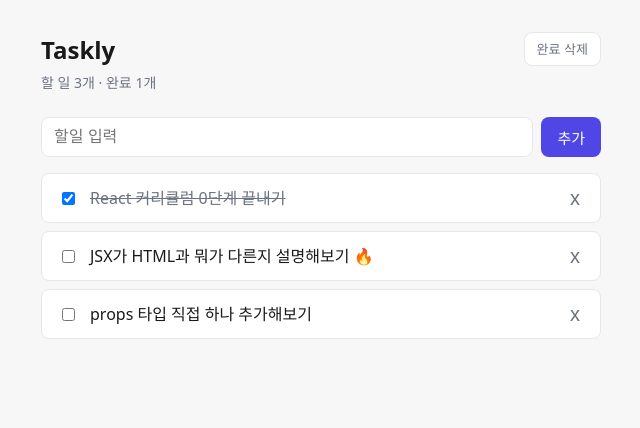
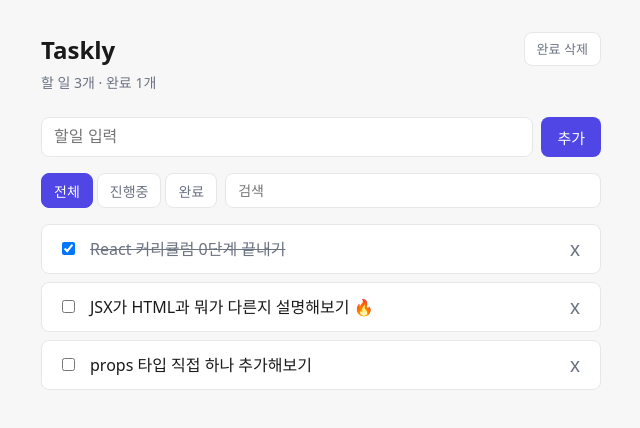
Before and after one commit to kmkimhr/simple-react, a React (Vite) app: page / in a window 1280 px wide. Shown: the top 428 px of the page, without its empty margins (319-959 px from the left). Built offline with nearby package versions, Linux system fonts and the light colour scheme.

Commit message:
feat: 필터링 추가

```diff
--- a/src/App.tsx
+++ b/src/App.tsx
@@ -1,7 +1,8 @@
 import { useState } from 'react';
-import type { Todo } from '@/types/todo';
 import TodoList from '@/components/TodoList';
 import TodoForm from '@/components/TodoForm';
+import type { Todo, TodoFilter } from '@/types/todo';
+import FilterBar from '@/components/FilterBar';
 
 // 가데이터
 const initialTodos: Todo[] = [
@@ -12,9 +13,21 @@ const initialTodos: Todo[] = [
 
 const App = () => {
   const [todos, setTodos] = useState<Todo[]>(initialTodos);
+  const [filter, setFilter] = useState<TodoFilter>('all');
+  const [keyword, setKeyword] = useState('');
 
   // 파생 값 — 상태로 두지 않고 매 렌더마다 계산한다
   const doneCount = todos.filter(todo => todo.done).length;
+
+  const normalizedKeyword = keyword.trim().toLowerCase();
+
+  const visibleTodos = todos
+    .filter((todo) => {
+      if (filter === 'active') return !todo.done;
+      if (filter === 'done') return todo.done;
+      return true;
+    })
+    .filter(todo => todo.title.toLowerCase().includes(normalizedKeyword));
 
   const handleToggle = (id: string) => {
     setTodos(prev =>
@@ -57,7 +70,15 @@ const App = () => {
         )}
       </header>
       <TodoForm onAdd={handleAdd} />
-      <TodoList todos={todos} onToggle={handleToggle} onDelete={handleDelete} />
+
+      <FilterBar
+        filter={filter}
+        keyword={keyword}
+        onFilterChange={setFilter}
+        onKeywordChange={setKeyword}
+      />
+
+      <TodoList todos={visibleTodos} onToggle={handleToggle} onDelete={handleDelete} />
     </div>
   );
 };
--- /dev/null
+++ b/src/components/FilterBar.tsx
@@ -0,0 +1,47 @@
+import type { TodoFilter } from '@/types/todo';
+
+type FilterBarProps = {
+  filter: TodoFilter;
+  keyword: string;
+  onFilterChange: (filter: TodoFilter) => void;
+  onKeywordChange: (keyword: string) => void;
+};
+
+const FILTERS: { value: TodoFilter; label: string }[] = [
+  { value: 'all', label: '전체' },
+  { value: 'active', label: '진행중' },
+  { value: 'done', label: '완료' },
+];
+
+const FilterBar = ({
+  filter,
+  keyword,
+  onFilterChange,
+  onKeywordChange,
+}: FilterBarProps) => {
+  return (
+    <div className="filter-bar">
+      <div className="filter-tabs">
+        {FILTERS.map(item => (
+          <button
+            key={item.value}
+            type="button"
+            className={item.value === filter ? 'filter-tab active' : 'filter-tab'}
+            onClick={() => onFilterChange(item.value)}
+          >
+            {item.label}
+          </button>
+        ))}
+      </div>
+      <input
+        type="search"
+        className="filter-search"
+        value={keyword}
+        onChange={e => onKeywordChange(e.target.value)}
+        placeholder="검색"
+      />
+    </div>
+  );
+};
+
+export default FilterBar;
--- a/src/index.css
+++ b/src/index.css
@@ -144,3 +144,41 @@ h1 {
   text-align: center;
   padding: 2rem 0;
 }
+
+.filter-bar {
+  display: flex;
+  gap: 0.5rem;
+  margin-bottom: 1rem;
+}
+
+.filter-tabs {
+  display: flex;
+  gap: 0.25rem;
+}
+
+.filter-tab {
+  padding: 0.4rem 0.75rem;
+  font-size: 0.875rem;
+  border: 1px solid var(--border);
+  border-radius: var(--radius);
+  background: var(--surface);
+  color: var(--text-muted);
+  cursor: pointer;
+}
+
+.filter-tab.active {
+  background: var(--accent);
+  border-color: var(--accent);
+  color: white;
+}
+
+.filter-search {
+  flex: 1;
+  min-width: 0;
+  padding: 0.4rem 0.75rem;
+  font-size: 0.875rem;
+  border: 1px solid var(--border);
+  border-radius: var(--radius);
+  background: var(--surface);
+  color: var(--text);
+}
--- a/src/types/todo.ts
+++ b/src/types/todo.ts
@@ -4,3 +4,5 @@ export type Todo = {
   done: boolean;
   priority: 'low' | 'high';
 };
+
+export type TodoFilter = 'all' | 'active' | 'done';
```
